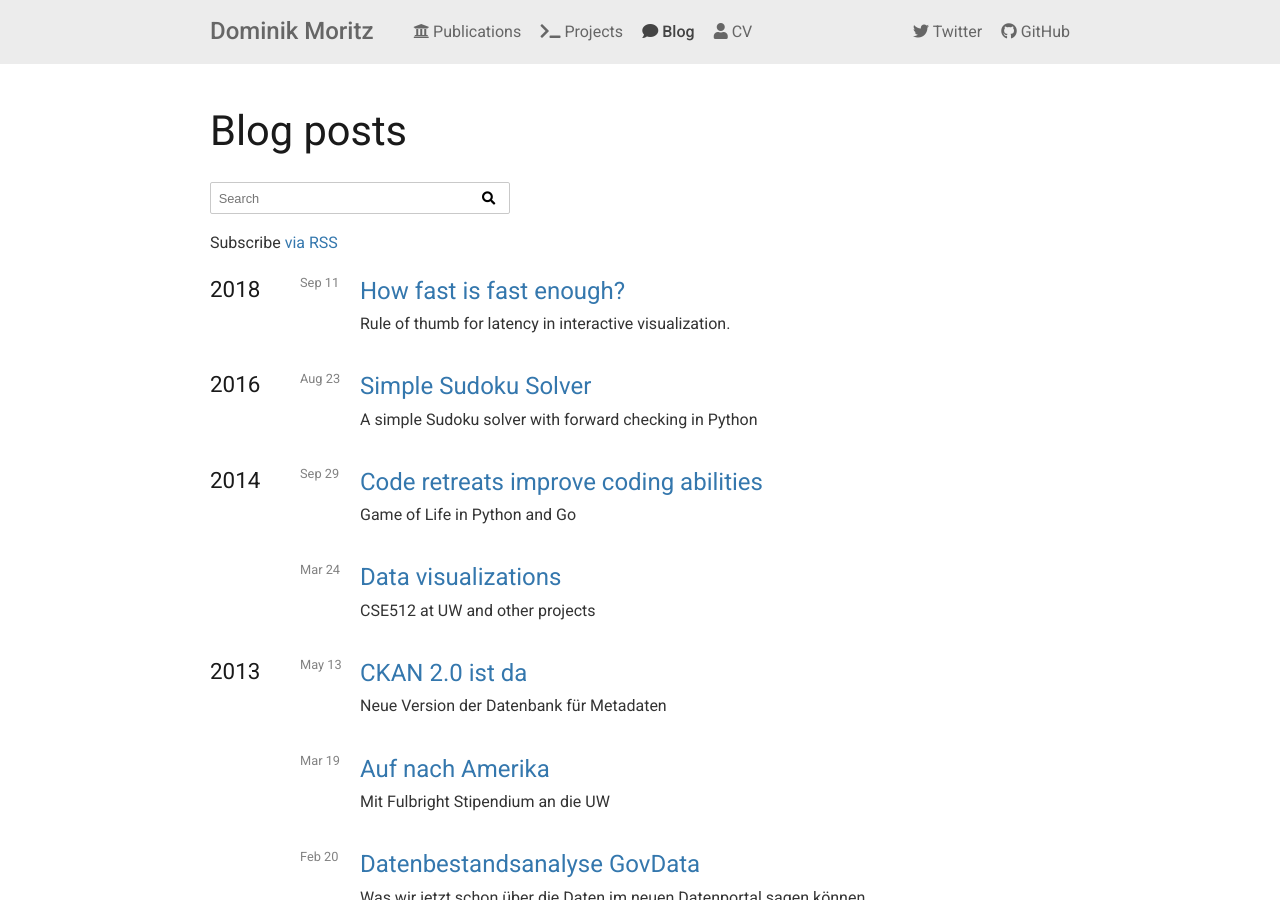
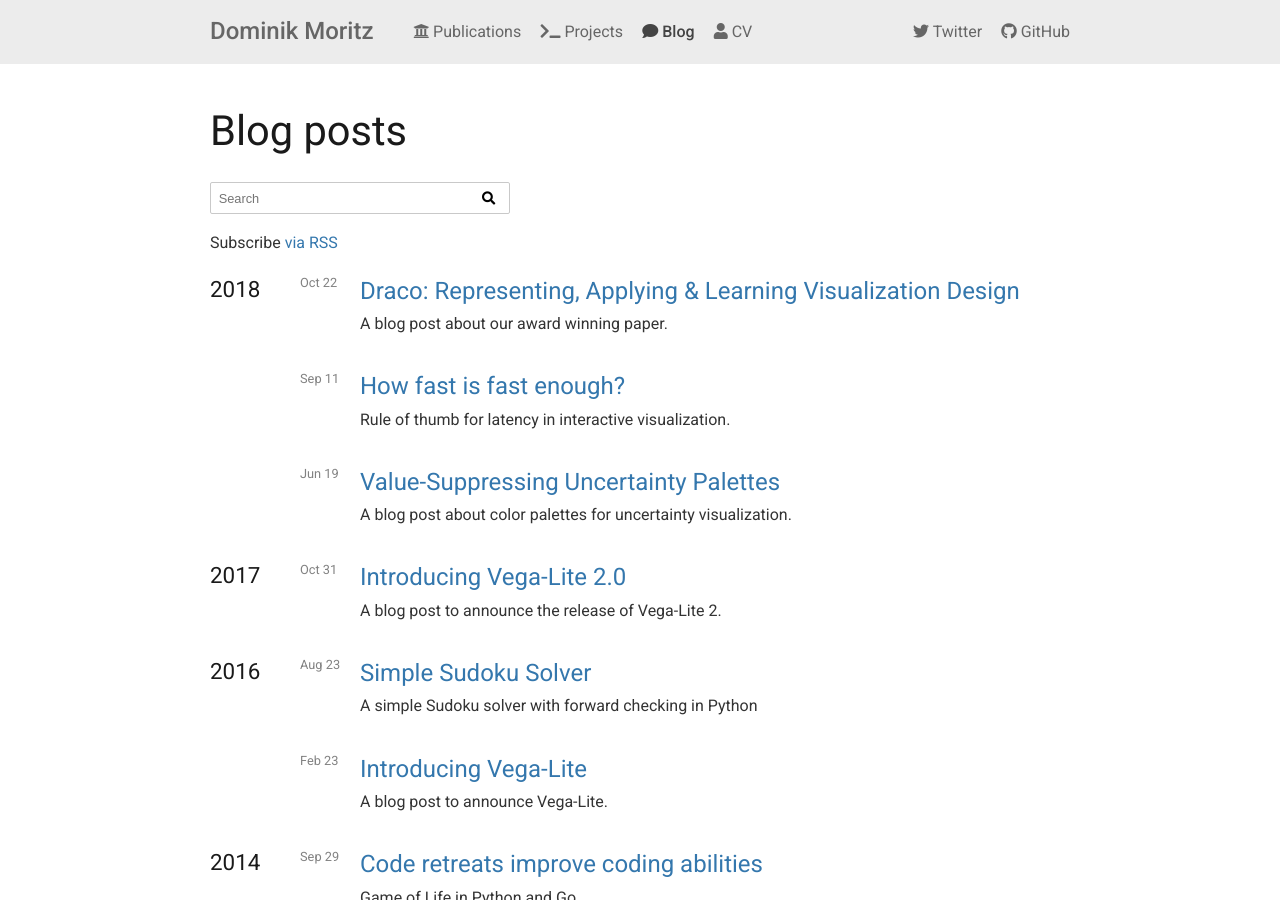
Before and after one commit to domoritz/domoritz.github.io, a Jekyll site: the page built from blog.md, in a window 1280 px wide and 900 px high. Built offline with Jekyll 4.4.1, drawn with Linux system fonts in a browser that asks for light colours; nearby versions of some CDN libraries.

Commit message:
New posts and some updates to my statements

```diff
--- /dev/null
+++ b/_posts/2016-02-23-vega-lite.markdown
@@ -0,0 +1,7 @@
+---
+layout: post
+title: "Introducing Vega-Lite"
+description: A blog post to announce Vega-Lite.
+---
+
+Ham, Jeff and I wrote a [blog post to announce Vega-Lite](https://medium.com/hci-design-at-uw/introducing-vega-lite-438f9215f09e).
--- /dev/null
+++ b/_posts/2017-10-31-vega-lite-2.markdown
@@ -0,0 +1,7 @@
+---
+layout: post
+title: "Introducing Vega-Lite 2.0"
+description: A blog post to announce the release of Vega-Lite 2.
+---
+
+Ham, Arvind, Jeff and I wrote a [blog post about the release of Vega-Lite 2](https://medium.com/@uwdata/introducing-vega-lite-2-0-de6661c12d58).
--- /dev/null
+++ b/_posts/2018-06-19-value-suppressing-uncertainty-palettes.markdown
@@ -0,0 +1,7 @@
+---
+layout: post
+title: "Value-Suppressing Uncertainty Palettes"
+description: A blog post about color palettes for uncertainty visualization.
+---
+
+Michael, Jeff and I wrote a [blog post about VSUPs](https://medium.com/@uwdata/value-suppressing-uncertainty-palettes-426130122ce9).
--- /dev/null
+++ b/_posts/2018-10-22-draco-representing-applying-learning-vis-design.markdown
@@ -0,0 +1,7 @@
+---
+layout: post
+title: "Draco: Representing, Applying & Learning Visualization Design"
+description: A blog post about our award winning paper.
+---
+
+Jeff and I wrote a [blog post about Draco](https://medium.com/@uwdata/draco-representing-applying-learning-visualization-design-guidelines-64ce20287e9d).
--- a/cv.html
+++ b/cv.html
@@ -233,9 +233,8 @@ title: CV
 <h2>Research Area</h2>
 
 <p>
-My research explores the intersection of databases and data visualization, where my deep understanding of the constraints and opportunities in both areas enables me to take unique approaches to address the challenges of data-intensive applications. Based on these insights, I develop interactive systems for fast exploration of multi-dimensional data, empowering users to make data-driven decisions that otherwise remain intractable. I also build visualization recommendation systems that guide a user's exploration for a richer exploratory analysis.
+To enhance people’s ability to understand and communicate large and complex data, I develop methods that richly integrate the capabilities of both people and machines. I combine methods from <strong>visualization</strong>, <strong>data management</strong>, programming languages</strong>, and <strong>human-computer interaction</strong> to enable effective methods for data analysis and communication. My systems have won awards at premier academic venues, and are used by journalists, data enthusiasts, developers, educators, and the data science community.
 </p>
-
 
 <h2>Education</h2>
 
```
Also changed, not shown: index.md (+1 -1 lines).
